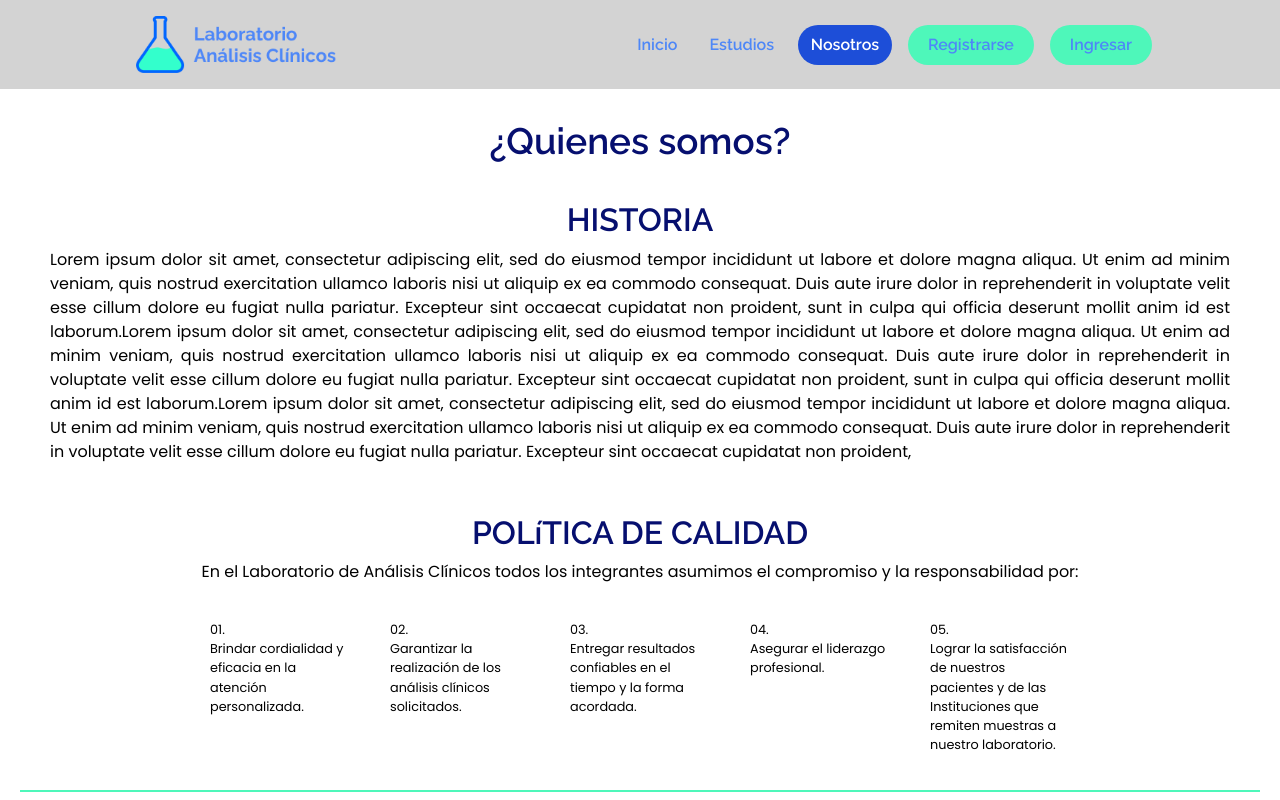
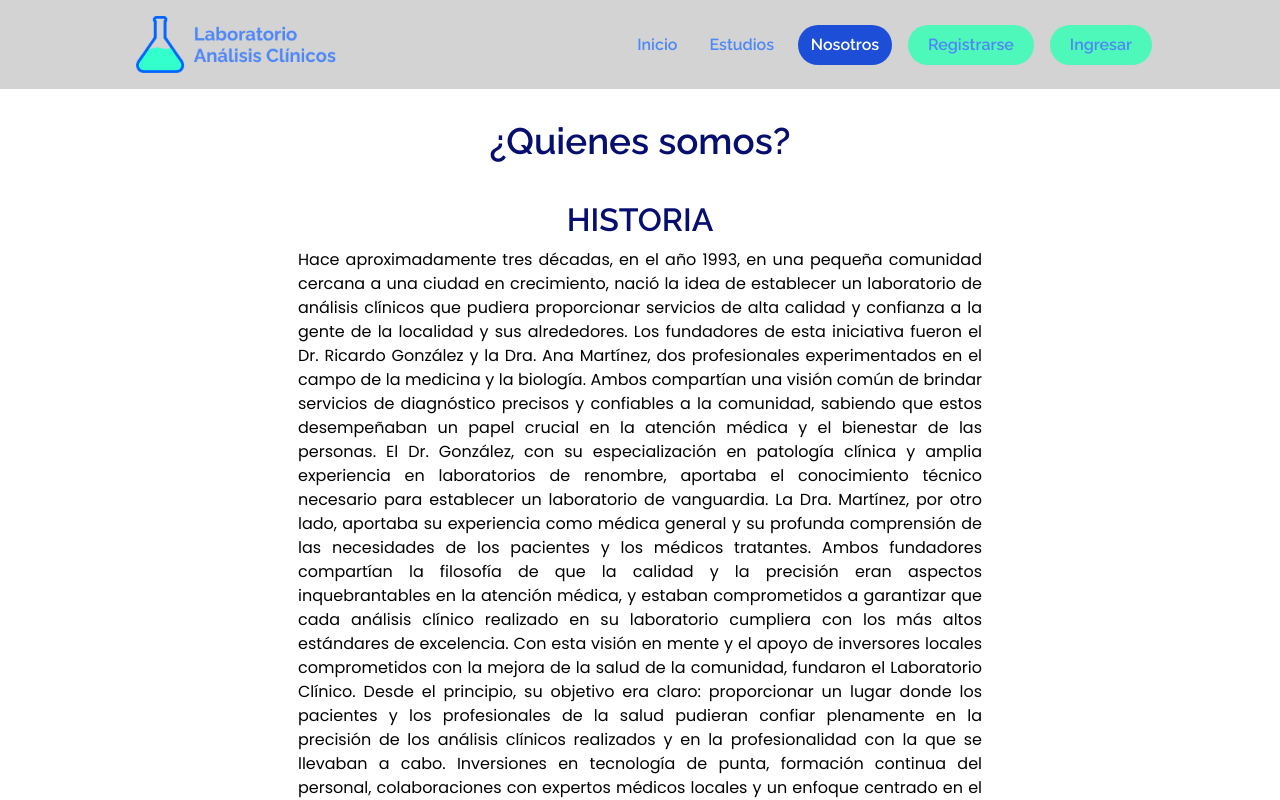
Before and after one commit to Francisco-Intelangelo/Laboratorio-de-Analisis-Clinicos, a React (Vite) app: page /nosotros in a window 1280 px wide. Shown: the top 800 px of the page. Built offline with nearby package versions, Linux system fonts and the light colour scheme.

Commit message:
preguntas y respuestas del acordion, se agrego historia en pag nosotros

```diff
--- a/src/Components/Accordion/Accordion.css
+++ b/src/Components/Accordion/Accordion.css
@@ -4,14 +4,15 @@
 
 }
 .accordionItem{
-    width: 600px;
+    width: 750px;
+    text-align: justify;
 }
 .accordionTitle{
     display: flex;
     justify-content: space-between;
     cursor: pointer;
     padding: 5px;
-    background: #3d7eff;
+    background: #3c7dff;
     font-family: 'Poppins';
     font-size: 1.2em;
     font-weight: 500;
@@ -19,7 +20,7 @@
 }
 .accordionContent{
     padding: 5px;
-    background: #85ffd2;
+    background: #cccccc;
     font-family: 'Poppins';
     font-size: .9em;
     color: #000000;
--- a/src/Components/Slider/Slider.css
+++ b/src/Components/Slider/Slider.css
@@ -6,14 +6,12 @@
     padding-top: 20px;
 }
 .carousel .carousel-inner{
-    width: 70%;
-    height: 480px;
+    width: 40%;
     border-radius: 20px;
 }
 @media(max-width: 900px){
     .carousel .carousel-inner{
         width: 100%;
-        height: 90%;
     }
     .carousel-control-prev, .carousel-control-next{
         visibility: hidden;
--- a/src/Pages/Home/Home.css
+++ b/src/Pages/Home/Home.css
@@ -44,7 +44,7 @@ a:hover{
     color: #060F6F;
 }
 
-@media (max-width: 990px) {
+@media (max-width: 600px) {
     .buttons{
         padding: 40px 0;
         flex-direction: column;
@@ -52,8 +52,4 @@ a:hover{
     .sacar-turno, .ver-resultados{
         padding: 20px 0;
     }
-
-    .titulo{
-        width: 20%;
-    }
 }
--- a/src/Pages/Nosotros/Nosotros.css
+++ b/src/Pages/Nosotros/Nosotros.css
@@ -21,14 +21,18 @@
     font-size: 2em;
     color: #060F6F;
 }
+.containerTextoHistoria{
+    display: flex;
+    justify-content: center;
+}
 .textoHistoria{
     text-align: justify;
     padding: 0 0 50px;
     font-family: 'Poppins';
     font-size: 1em;
     color: #000000;
+    width: 90%;
 }
-
 .containerPolitica{
     text-align: center;
 }
@@ -66,6 +70,7 @@
 @media (min-width: 900px) {
     .textoHistoria{
         padding: 0 30px 50px;
+        width: 60%;
     }
     .containerPuntos{
         display: flex;
--- a/src/Pages/Nosotros/Nosotros.jsx
+++ b/src/Pages/Nosotros/Nosotros.jsx
@@ -1,65 +1,101 @@
-import './Nosotros.css';
+import "./Nosotros.css";
 
 export const Nosotros = () => {
-
     return (
-    <div className = "containerNosotros">
-            <section className = "containerHistoria">
-                <h2 className='tituloQuienes'>¿Quienes somos?</h2>
-                <div className = "historia">
-                    <h3 className = "tituloHistoria">HISTORIA</h3>
+        <div className="containerNosotros">
+            <section className="containerHistoria">
+                <h2 className="tituloQuienes">¿Quienes somos?</h2>
+                <div className="historia">
+                    <h3 className="tituloHistoria">HISTORIA</h3>
                 </div>
-                <div className = "textoHistoria">
-                    Lorem ipsum dolor sit amet, consectetur adipiscing elit, sed do
-                    eiusmod tempor incididunt ut labore et dolore magna aliqua. Ut enim
-                    ad minim veniam, quis nostrud exercitation ullamco laboris nisi ut
-                    aliquip ex ea commodo consequat. Duis aute irure dolor in
-                    reprehenderit in voluptate velit esse cillum dolore eu fugiat nulla
-                    pariatur. Excepteur sint occaecat cupidatat non proident, sunt in
-                    culpa qui officia deserunt mollit anim id est laborum.Lorem ipsum
-                    dolor sit amet, consectetur adipiscing elit, sed do eiusmod tempor
-                    incididunt ut labore et dolore magna aliqua. Ut enim ad minim
-                    veniam, quis nostrud exercitation ullamco laboris nisi ut aliquip ex
-                    ea commodo consequat. Duis aute irure dolor in reprehenderit in
-                    voluptate velit esse cillum dolore eu fugiat nulla pariatur.
-                    Excepteur sint occaecat cupidatat non proident, sunt in culpa qui
-                    officia deserunt mollit anim id est laborum.Lorem ipsum dolor sit
-                    amet, consectetur adipiscing elit, sed do eiusmod tempor incididunt
-                    ut labore et dolore magna aliqua. Ut enim ad minim veniam, quis
-                    nostrud exercitation ullamco laboris nisi ut aliquip ex ea commodo
-                    consequat. Duis aute irure dolor in reprehenderit in voluptate velit
-                    esse cillum dolore eu fugiat nulla pariatur. Excepteur sint occaecat
-                    cupidatat non proident,
+                <div className="containerTextoHistoria">
+                    <p className="textoHistoria">
+                        Hace aproximadamente tres décadas, en el año 1993, en una pequeña
+                        comunidad cercana a una ciudad en crecimiento, nació la idea de
+                        establecer un laboratorio de análisis clínicos que pudiera
+                        proporcionar servicios de alta calidad y confianza a la gente de la
+                        localidad y sus alrededores. Los fundadores de esta iniciativa
+                        fueron el Dr. Ricardo González y la Dra. Ana Martínez, dos
+                        profesionales experimentados en el campo de la medicina y la
+                        biología. Ambos compartían una visión común de brindar servicios de
+                        diagnóstico precisos y confiables a la comunidad, sabiendo que estos
+                        desempeñaban un papel crucial en la atención médica y el bienestar
+                        de las personas. El Dr. González, con su especialización en
+                        patología clínica y amplia experiencia en laboratorios de renombre,
+                        aportaba el conocimiento técnico necesario para establecer un
+                        laboratorio de vanguardia. La Dra. Martínez, por otro lado, aportaba
+                        su experiencia como médica general y su profunda comprensión de las
+                        necesidades de los pacientes y los médicos tratantes. Ambos
+                        fundadores compartían la filosofía de que la calidad y la precisión
+                        eran aspectos inquebrantables en la atención médica, y estaban
+                        comprometidos a garantizar que cada análisis clínico realizado en su
+                        laboratorio cumpliera con los más altos estándares de excelencia.
+                        Con esta visión en mente y el apoyo de inversores locales
+                        comprometidos con la mejora de la salud de la comunidad, fundaron el
+                        Laboratorio Clínico. Desde el principio, su objetivo era
+                        claro: proporcionar un lugar donde los pacientes y los profesionales
+                        de la salud pudieran confiar plenamente en la precisión de los
+                        análisis clínicos realizados y en la profesionalidad con la que se
+                        llevaban a cabo. Inversiones en tecnología de punta, formación
+                        continua del personal, colaboraciones con expertos médicos locales y
+                        un enfoque centrado en el paciente fueron los pilares sobre los que
+                        se edificó este laboratorio. Con el tiempo, el Laboratorio Clínico
+                        Progresar se consolidó como una institución respetada en la
+                        comunidad, reconocida por su integridad, precisión y compromiso con
+                        el bienestar de las personas. A través de los años, el laboratorio
+                        ha seguido evolucionando y adaptándose a los avances científicos y
+                        tecnológicos, pero siempre manteniendo su propósito fundamental:
+                        ofrecer confianza y profesionalismo a cada individuo que confía en
+                        ellos para su diagnóstico médico. Con el apoyo de un equipo dedicado
+                        y apasionado, el Laboratorio Clínico Progresar se ha convertido en
+                        un pilar esencial de la atención médica en la región, proporcionando
+                        resultados precisos y confiables que ayudan a los médicos a tomar
+                        decisiones informadas y a los pacientes a recibir el cuidado. que
+                        merecen.
+                    </p>
                 </div>
             </section>
-            <section className = "containerPolitica">
-                <h3 className='tituloPolitica'>POLíTICA DE CALIDAD</h3>
-                <p className='textoPolitica'>
-                    En el Laboratorio de Análisis Clínicos  todos los integrantes asumimos el compromiso y la responsabilidad por:
+            <section className="containerPolitica">
+                <h3 className="tituloPolitica">POLíTICA DE CALIDAD</h3>
+                <p className="textoPolitica">
+                    En el Laboratorio de Análisis Clínicos todos los integrantes asumimos
+                    el compromiso y la responsabilidad por:
                 </p>
-                <div className = "containerPuntos">
-                    <p className = "punto">
-                        01.<br/>Brindar cordialidad y eficacia en la atención personalizada.
+                <div className="containerPuntos">
+                    <p className="punto">
+                        01.
+                        <br />
+                        Brindar cordialidad y eficacia en la atención personalizada.
                     </p>
-                    <p className = "punto">
-                        02.<br/>Garantizar la realización de los análisis clínicos solicitados.
+                    <p className="punto">
+                        02.
+                        <br />
+                        Garantizar la realización de los análisis clínicos solicitados.
                     </p>
-                    <p className = "punto">
-                        03.<br/>Entregar resultados confiables en el tiempo y la forma acordada.
+                    <p className="punto">
+                        03.
+                        <br />
+                        Entregar resultados confiables en el tiempo y la forma acordada.
                     </p>
-                    <p className = "punto">
-                        04.<br/>Asegurar el liderazgo profesional.
+                    <p className="punto">
+                        04.
+                        <br />
+                        Asegurar el liderazgo profesional.
                     </p>
-                    <p className = "punto">
-                        05.<br/>Lograr la satisfacción de nuestros pacientes y de las Instituciones que remiten muestras a nuestro laboratorio.
+                    <p className="punto">
+                        05.
+                        <br />
+                        Lograr la satisfacción de nuestros pacientes y de las Instituciones
+                        que remiten muestras a nuestro laboratorio.
                     </p>
                 </div>
-                <div className = "normaPolitica">
-                    <p className='textoNorma'>
-                        En cumplimiento de lo exigido por la Norma ISO 9001:2008 en el LAC nos comprometemos a la mejora continua de nuestros procesos.
+                <div className="normaPolitica">
+                    <p className="textoNorma">
+                        En cumplimiento de lo exigido por la Norma ISO 9001:2008 en el LAC
+                        nos comprometemos a la mejora continua de nuestros procesos.
                     </p>
                 </div>
             </section>
         </div>
-    )
-}
+    );
+};
```
Also changed, not shown: src/Pages/Home/Home.jsx (+22 -15 lines).
